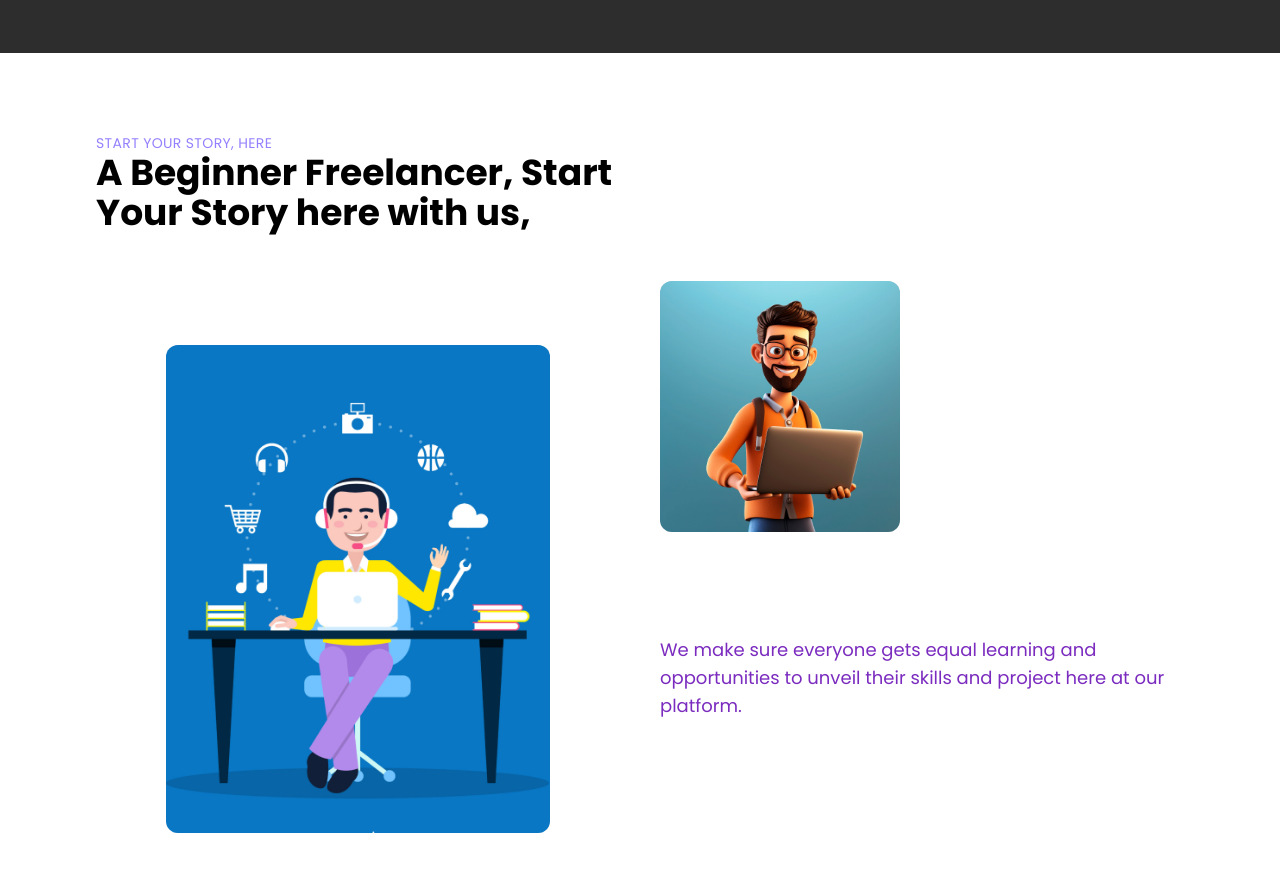
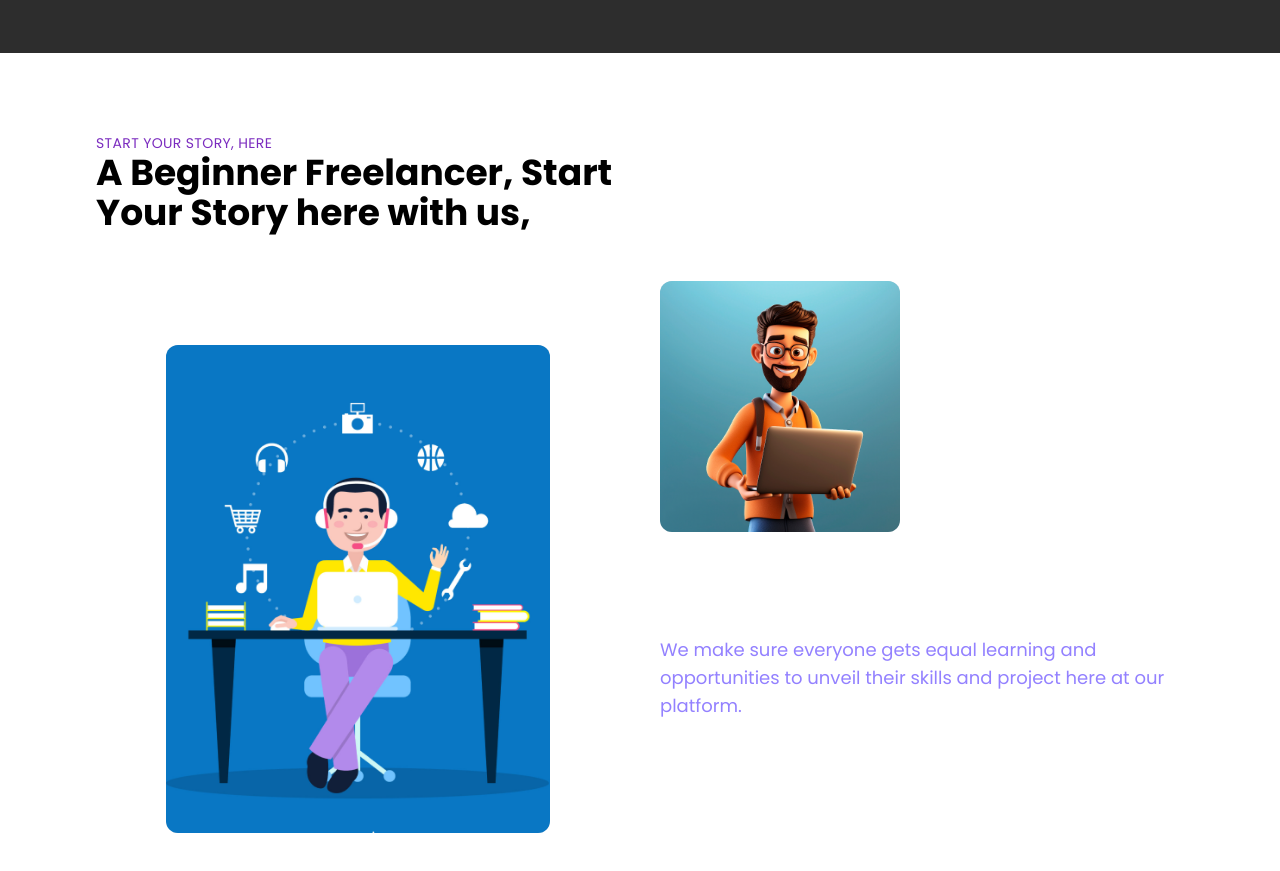
Before and after one commit to adityanaulakha/SkillShift, a React (Vite) app: page / in a window 1280 px wide. Shown: the part 1520-2391 px from the top of the page. Built offline with nearby package versions, Linux system fonts and the light colour scheme.

Commit message:
colors done

```diff
--- a/src/pages/LandingPage/MainContent.jsx
+++ b/src/pages/LandingPage/MainContent.jsx
@@ -8,7 +8,7 @@ function MainContent() {
       <div className="container mx-auto px-4 md:px-24">
 
         <div className="text-left mb-10">
-          <p className="text-sm text-[#9381FF] tracking-wide uppercase">
+          <p className="text-sm text-[#7B2CBF] tracking-wide uppercase">
             Start your story, here
           </p>
 
@@ -30,7 +30,7 @@ function MainContent() {
             <div className="w-full md:w-60 h-auto rounded-xl bg-gray-300">
               <img src={Image_2} alt="Learning" className="w-full h-full rounded-xl object-cover" />
             </div>
-            <p className="text-2xl md:text-lg text-[#7B2CBF] pt-4 md:pt-20">
+            <p className="text-2xl md:text-lg text-[#9381FF] pt-4 md:pt-20">
               We make sure everyone gets equal learning and opportunities to unveil their skills and project here at our platform.
             </p>
           </div>
```
